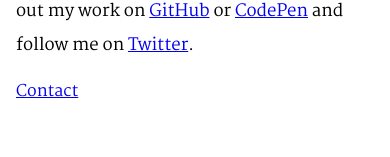
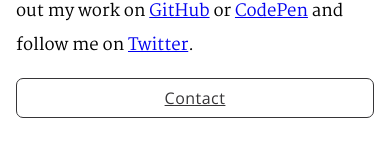
Before and after one commit to ffffranklin/ffffranklin.github.io, a Next.js app: page / in a window 390 px wide. Shown: the part 323-480 px from the top of the page. Built offline with nearby package versions, Linux system fonts and the light colour scheme; a web font is replaced by a local one.

Commit message:
Make button size responsive

```diff
--- a/components/home.module.scss
+++ b/components/home.module.scss
@@ -14,3 +14,32 @@
     line-height: 2.1rem;
   }
 }
+
+.introBtnWrapper {
+  width: 100%;
+  margin: auto;
+
+  @media only screen and (min-width: 40.0625em) {
+    width: 24%;
+  }
+}
+
+.introBtn {
+  display: block;
+  width: 100%;
+  padding: 0.5rem 0.5rem;
+  text-align: center;
+  letter-spacing: 0.03rem;
+  font-weight: 500;
+  font-family: $font-family-one;
+  border-radius: 7px;
+  border: 1px solid $color-bg-three;
+  background: transparent;
+  color: $color-font-one;
+
+  &:hover {
+    border: 1px solid $color-bg-two;
+    color: $color-font-four;
+    transition: all 70ms ease-out
+  }
+}
--- a/components/home.tsx
+++ b/components/home.tsx
@@ -19,8 +19,8 @@ export function Home() {
         </div>
       </section>
       <section className="contact row">
-        <div className="wrapper columns medium-centered medium-2">
-          <a href="mailto:ffffranklin@pobox.com" className="btn btn-primary btn-grid">
+        <div className={styles.introBtnWrapper}>
+          <a href="mailto:ffffranklin@pobox.com" className={styles.introBtn}>
             Contact
           </a>
         </div>
```
